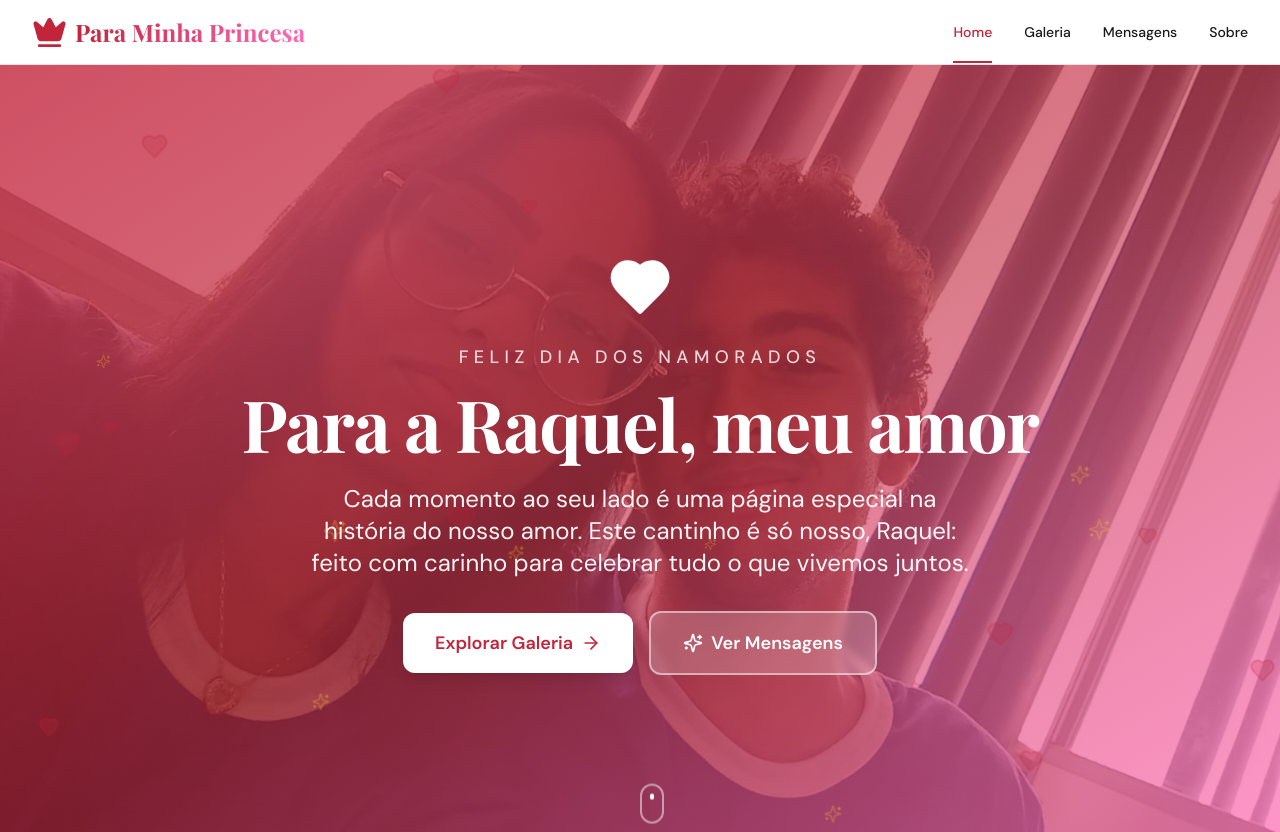
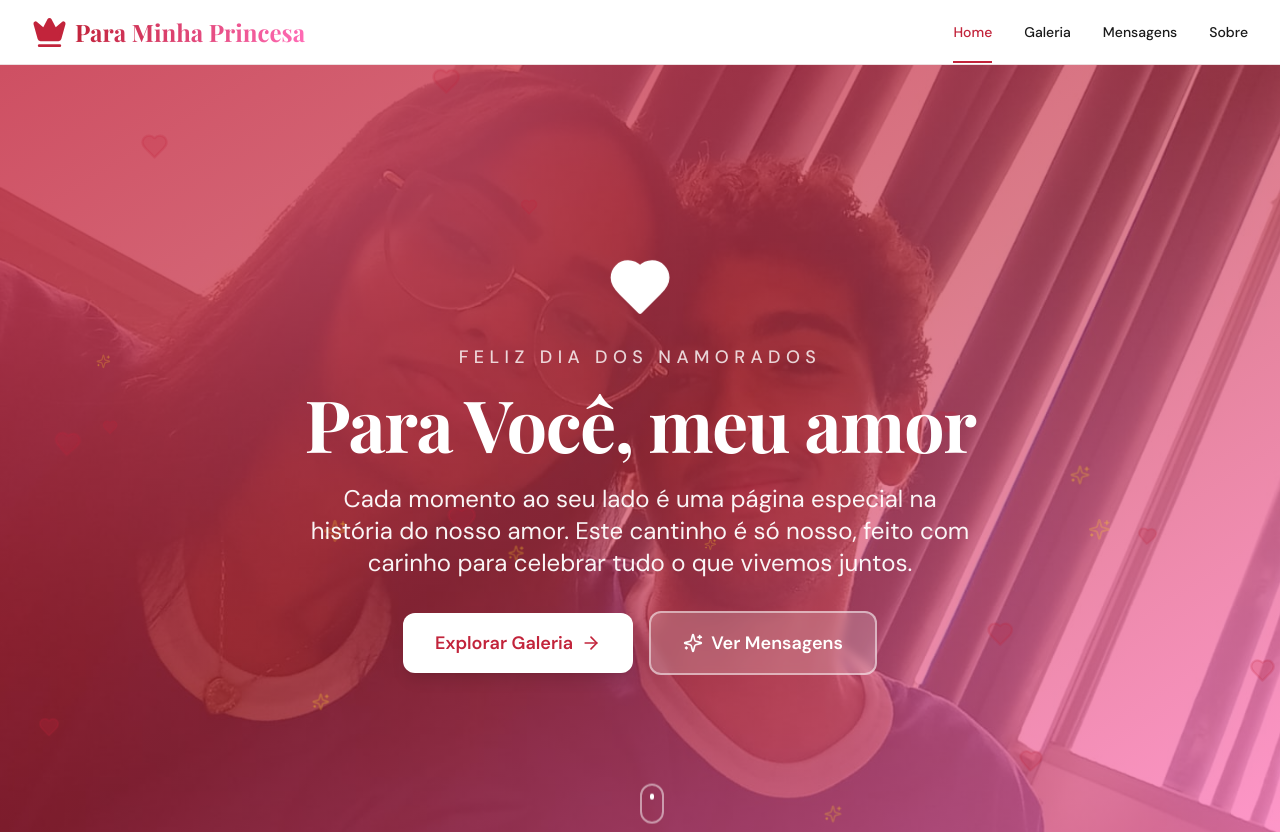
Before and after one commit to ATTXZC/minhavida, a React (Vite) app in the folder web/: page / in a window 1280 px wide. Shown: the top 832 px of the page. Built offline with nearby package versions, Linux system fonts and the light colour scheme.

Commit message:
feat: update HomePage text for general audience
Co-authored-by: Guilherme Melo <105309998+ATTXZC@users.noreply.github.com>

```diff
--- a/web/src/pages/HomePage.jsx
+++ b/web/src/pages/HomePage.jsx
@@ -56,12 +56,12 @@ function HomePage() {
                 </p>
 
                 <h1 className="font-display text-5xl md:text-6xl lg:text-7xl font-bold text-white mb-6 text-balance" style={{ letterSpacing: '-0.02em' }}>
-                  Para a Raquel, meu amor
+                  Para Você, meu amor
                 </h1>
 
                 <p className="text-xl md:text-2xl text-white/95 mb-8 max-w-2xl mx-auto leading-relaxed">
                   Cada momento ao seu lado é uma página especial na história do nosso amor.
-                  Este cantinho é só nosso, Raquel: feito com carinho para celebrar tudo o que vivemos juntos.
+                  Este cantinho é só nosso, feito com carinho para celebrar tudo o que vivemos juntos.
                 </p>
 
                 <motion.div
```
